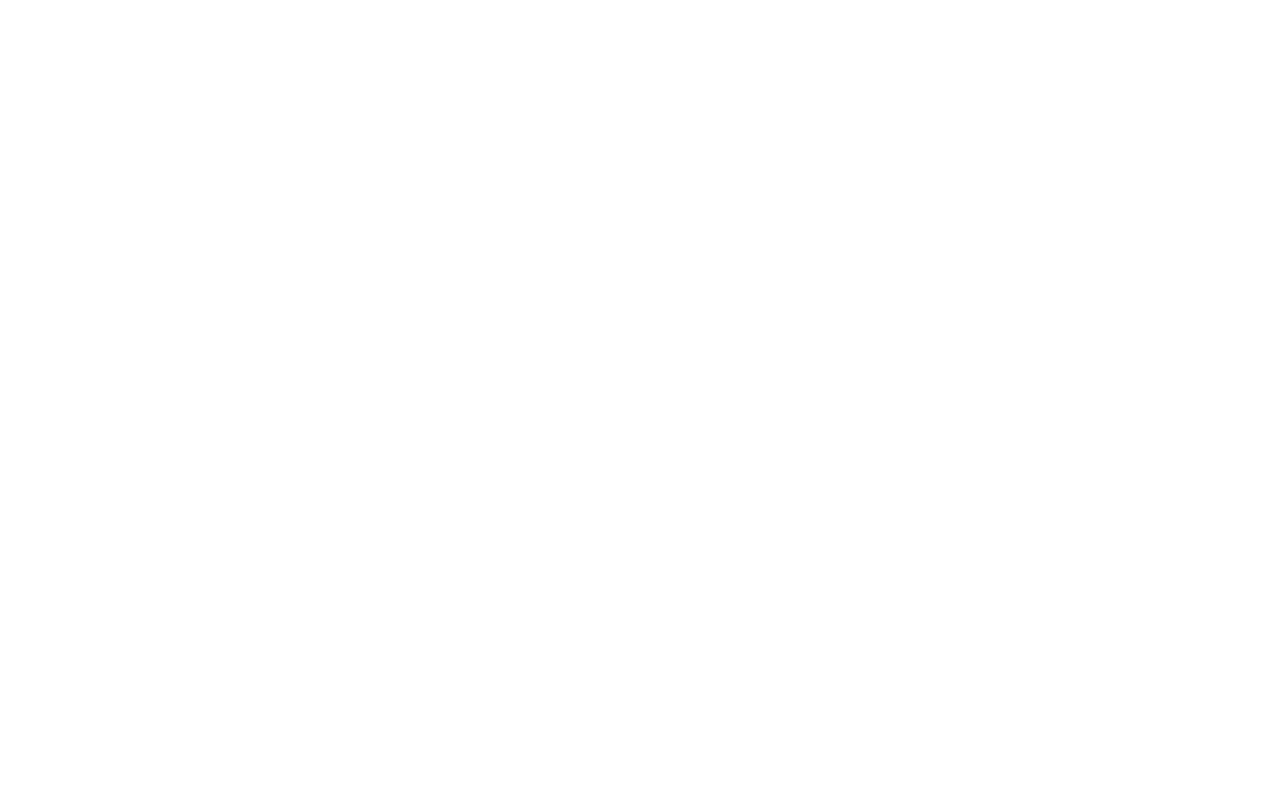
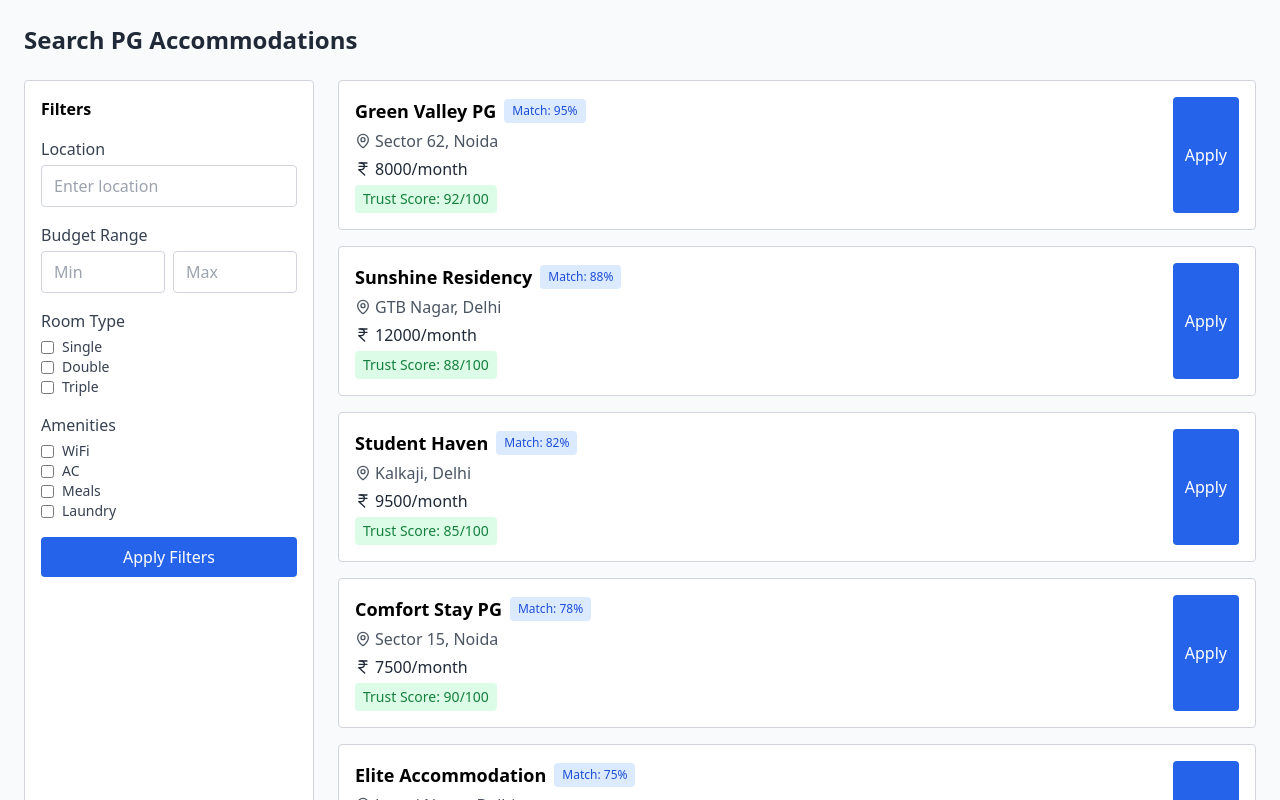
Before and after one commit to iamdayona/PG-Stay-System, a React app in the folder frontend/: page /tenant/findpgs in a window 1280 px wide. Before the commit this address had no page. Shown: the top 800 px of the page. Built offline with nearby package versions, Linux system fonts and the light colour scheme; the HTML template or start-up script is replaced by a standard one.

Commit message:
added new pages

```diff
--- a/frontend/src/App.jsx
+++ b/frontend/src/App.jsx
@@ -7,7 +7,8 @@
 import PGSManagement from "./pages/PGSManagement";
 import OwnerApplications from "./pages/OwnerApplications";
 import AdminVerifyMonitor from "./pages/AdminVerifyMonitor";
-import AdminDashboard from "./pages/AdminDashboard.jsx";
+import AdminDashboard from "./pages/AdminDashboard";
+import FindPGs from "./pages/FindPGs";
 
 function App() {
   return (
@@ -21,6 +22,9 @@
       <Route path="/admin/dashboard" element={<AdminDashboard />} />
       <Route path="/admin/verifymonitor" element={<AdminVerifyMonitor />} />
 
+       {/* Tenant Routes */}
+      <Route path="/tenant/findpgs" element={<FindPGs />} />
+
       {/* Owner Routes */}
       <Route path="/owner/dashboard" element={<OwnerDashboard />} />
       <Route path="/owner/profile" element={<OwnerProfile />} />
--- /dev/null
+++ b/frontend/src/pages/FindPGs.jsx
@@ -0,0 +1,102 @@
+import React from "react";
+import { MapPin, IndianRupee } from "lucide-react";
+
+export default function FindPGs() {
+  const pgListings = [
+    { name: "Green Valley PG", location: "Sector 62, Noida", rent: 8000, trustScore: 92, matchScore: 95 },
+    { name: "Sunshine Residency", location: "GTB Nagar, Delhi", rent: 12000, trustScore: 88, matchScore: 88 },
+    { name: "Student Haven", location: "Kalkaji, Delhi", rent: 9500, trustScore: 85, matchScore: 82 },
+    { name: "Comfort Stay PG", location: "Sector 15, Noida", rent: 7500, trustScore: 90, matchScore: 78 },
+    { name: "Elite Accommodation", location: "Laxmi Nagar, Delhi", rent: 11000, trustScore: 87, matchScore: 75 },
+    { name: "Modern Living PG", location: "Sector 18, Noida", rent: 10500, trustScore: 91, matchScore: 72 },
+  ];
+
+  return (
+    <div className="min-h-screen bg-gray-50 p-6">
+      <h2 className="text-2xl font-semibold mb-6 text-gray-800">Search PG Accommodations</h2>
+
+      <div className="grid grid-cols-1 md:grid-cols-4 gap-6">
+        {/* Filter Panel */}
+        <div className="bg-white p-4 border border-gray-300 rounded">
+          <h3 className="font-semibold mb-4">Filters</h3>
+
+          <div className="space-y-4">
+            <div>
+              <label className="block text-gray-700 mb-1">Location</label>
+              <input
+                type="text"
+                placeholder="Enter location"
+                className="w-full border border-gray-300 px-3 py-2 rounded"
+              />
+            </div>
+
+            <div>
+              <label className="block text-gray-700 mb-1">Budget Range</label>
+              <div className="flex gap-2">
+                <input type="number" placeholder="Min" className="w-full border border-gray-300 px-3 py-2 rounded" />
+                <input type="number" placeholder="Max" className="w-full border border-gray-300 px-3 py-2 rounded" />
+              </div>
+            </div>
+
+            <div>
+              <label className="block text-gray-700 mb-1">Room Type</label>
+              {["Single", "Double", "Triple"].map((type) => (
+                <div key={type} className="flex items-center gap-2">
+                  <input type="checkbox" id={type} />
+                  <label htmlFor={type} className="text-gray-700 text-sm">{type}</label>
+                </div>
+              ))}
+            </div>
+
+            <div>
+              <label className="block text-gray-700 mb-1">Amenities</label>
+              {["WiFi", "AC", "Meals", "Laundry"].map((amenity) => (
+                <div key={amenity} className="flex items-center gap-2">
+                  <input type="checkbox" id={amenity} />
+                  <label htmlFor={amenity} className="text-gray-700 text-sm">{amenity}</label>
+                </div>
+              ))}
+            </div>
+
+            <button className="w-full py-2 px-4 bg-blue-600 text-white rounded hover:bg-blue-700">
+              Apply Filters
+            </button>
+          </div>
+        </div>
+
+        {/* Listings */}
+        <div className="md:col-span-3 space-y-4">
+          {pgListings.map((pg, index) => (
+            <div key={index} className="bg-white border border-gray-300 p-4 rounded">
+              <div className="flex justify-between">
+                <div>
+                  <div className="flex items-center gap-2 mb-1">
+                    <h3 className="text-lg font-semibold">{pg.name}</h3>
+                    <span className="bg-blue-100 text-blue-700 text-xs px-2 py-1 rounded">
+                      Match: {pg.matchScore}%
+                    </span>
+                  </div>
+                  <div className="flex items-center gap-1 text-gray-600 mb-1">
+                    <MapPin size={16} />
+                    <span>{pg.location}</span>
+                  </div>
+                  <div className="flex items-center gap-1 text-gray-800 mb-1">
+                    <IndianRupee size={16} />
+                    <span>{pg.rent}/month</span>
+                  </div>
+                  <span className="inline-block bg-green-100 text-green-700 text-sm px-2 py-1 rounded">
+                    Trust Score: {pg.trustScore}/100
+                  </span>
+                </div>
+
+                <button className="bg-blue-600 text-white px-3 py-1 rounded hover:bg-blue-700">
+                  Apply
+                </button>
+              </div>
+            </div>
+          ))}
+        </div>
+      </div>
+    </div>
+  );
+}
```
